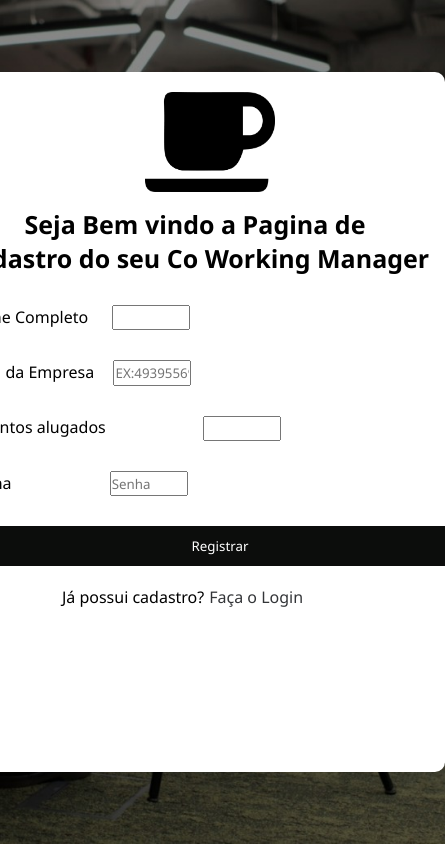
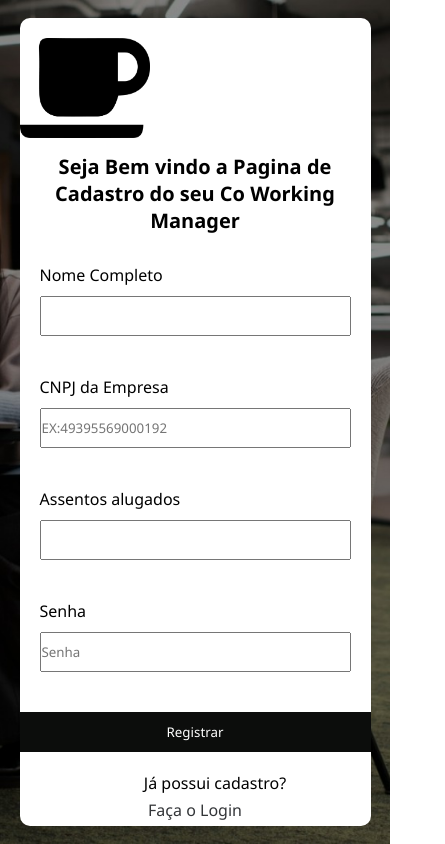
Before and after one commit to LucasCPena/Tcc-Front-end, a website: page src/register.html in a window 390 px wide. Shown: the whole page, 445 px wide, since content can reach past the window. Drawn offline with Linux system fonts and the light colour scheme.

Commit message:
css adjust in register

```diff
--- a/src/styles/register.css
+++ b/src/styles/register.css
@@ -126,3 +126,53 @@ button:hover {
 .haccount a:hover {
   text-decoration: underline;
 }
+
+@media (max-width: 768px) {
+  img {
+    margin-top: 20px;
+    margin-left: 0;
+  }
+
+  .Container {
+    width: 90%;
+    max-width: 100%;
+    margin: 0 auto;
+    height: auto;
+  }
+
+  .Container h1 {
+    font-size: 20px;
+    margin-bottom: 20px;
+  }
+
+  .Name input,
+  .CNPJ input,
+  .pass input,
+  .rentSeats input {
+    width: 100%;
+    max-width: none;
+    height: 40px;
+    margin: 10px 0;
+  }
+
+  .Name span,
+  .CNPJ span,
+  .pass span,
+  .rentSeats span {
+    margin-right: 0;
+  }
+
+  button {
+    margin-left: 0;
+    width: 100%;
+  }
+
+  .haccount {
+    flex-direction: column;
+    align-items: center;
+  }
+
+  .haccount a {
+    margin: 5px 0;
+  }
+}
```
